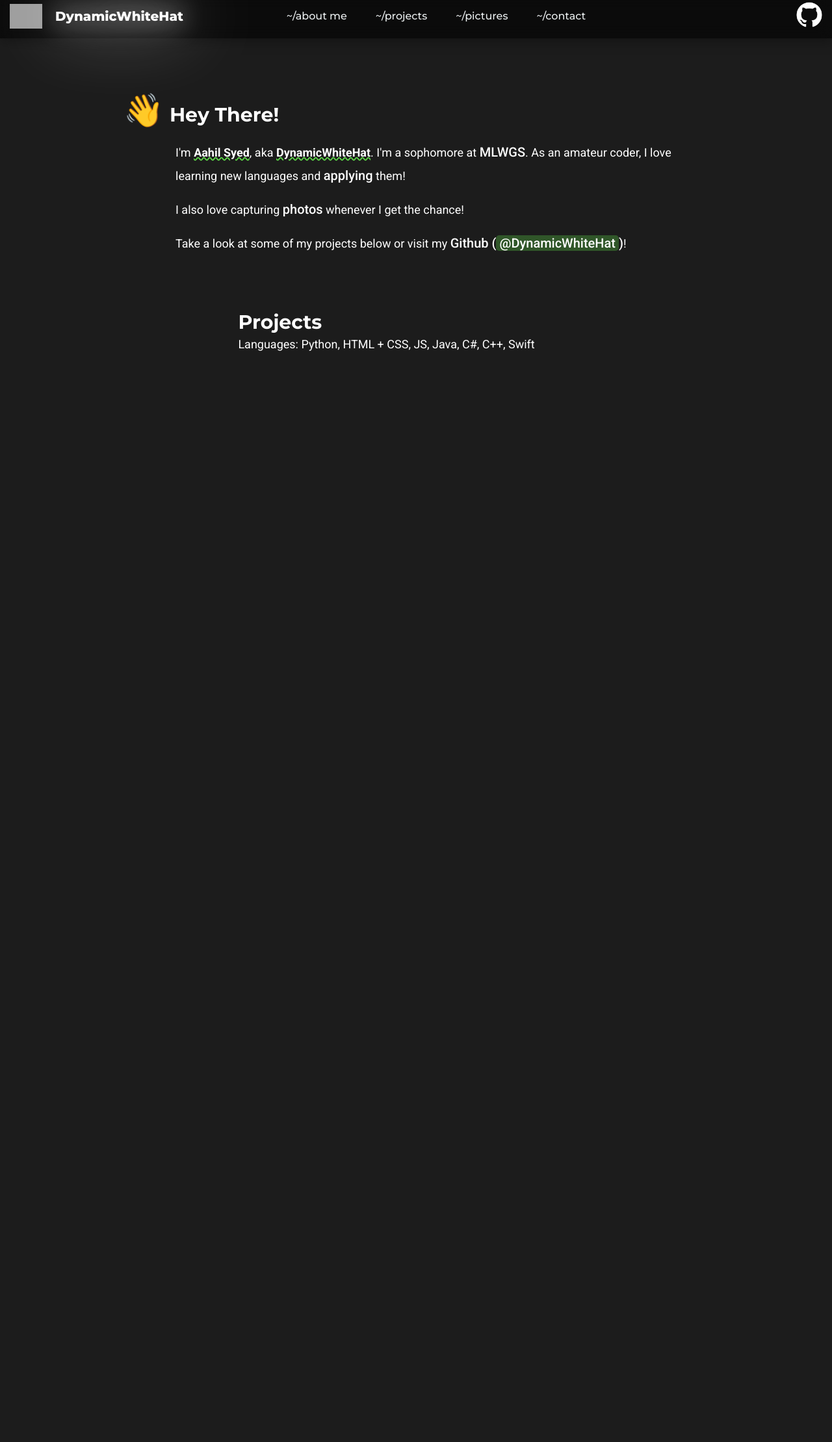
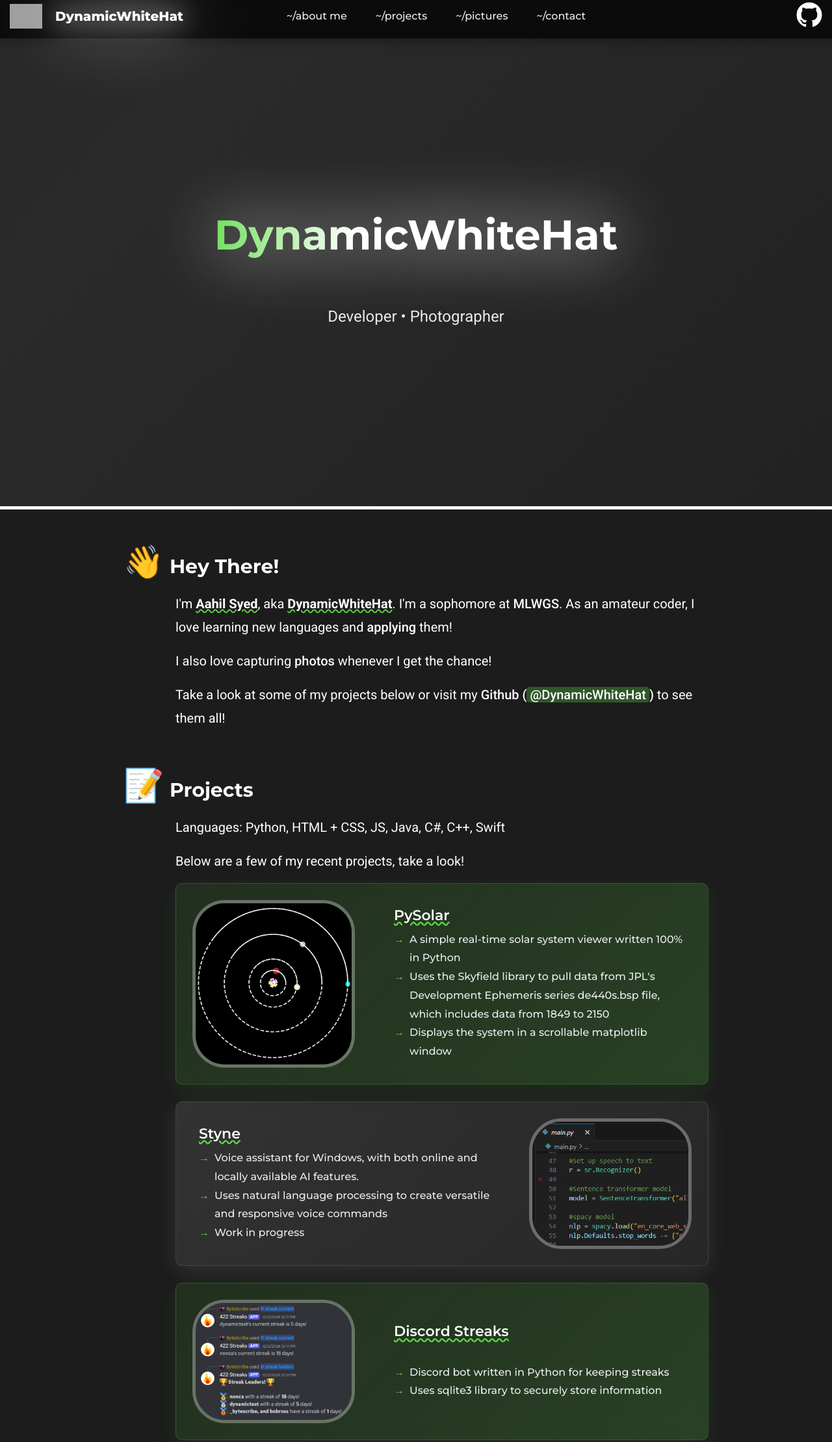
Before and after one commit to DynamicWhiteHat/dynamicwhitehat.github.io, a plain HTML site: page index.html in a window 1280 px wide. Shown: the part 9-2228 px from the top of the page at 65% size. Before the commit the page ends 800 px from the top, so only its background shows below. Drawn offline with Linux system fonts and the light colour scheme; grey boxes are pictures that could not be loaded; files whose address does not match are found by name.

Commit message:
Revamped website

```diff
--- a/index.html
+++ b/index.html
@@ -23,21 +23,65 @@
         </nav>
         <a href="https://github.com/DynamicWhiteHat/" target="_blank" rel="noopener"><button><img  src="Images//website/github.png" alt="github logo"></button></a>
     </header>
-
-    <section id = "about">
-
+    <section class="hero">
+        <div class="hero-content">
+            <h1 class="hero-title">DynamicWhiteHat</h1>
+            <p class="hero-subtitle">Developer • Photographer</p>
+        </div>
+    </section>
+    <hr style="height: 5px; background-color: white; border: none;">
+    <section id="about">
         <div class="container">
-            <div class="wave-container"><h1><span class="wave">👋</span> Hey There!</h1></div>
+            <h1><span class="wave">👋</span> Hey There!</h1>
             <p>I'm <strong class="name">Aahil Syed</strong>, aka <strong class="name">DynamicWhiteHat</strong>. I'm a sophomore at <a href="https://en.wikipedia.org/wiki/Maggie_L._Walker_Governor%27s_School_for_Government_and_International_Studies" target= "_blank" rel ="noopener">MLWGS</a>. As an amateur coder, I love learning new languages and <a href="https://github.com/DynamicWhiteHat?tab=repositories" target="_blank" rel="noopener">applying</a> them! </p>
             <p>I also love capturing  <a href="pictures.html">photos</a> whenever I get the chance!</p>
-            <p>Take a look at some of my projects below or visit my <a  href="https://github.com/DynamicWhiteHat/" target="_blank" rel="noopener">Github (<span class="highlight">&nbsp;@DynamicWhiteHat&nbsp;</span>)</a>!</p>
+            <p>Take a look at some of my projects below or visit my <a  href="https://github.com/DynamicWhiteHat/" target="_blank" rel="noopener">Github (<span class="highlight">&nbsp;@DynamicWhiteHat&nbsp;</span>)</a> to see them all!</p>
         </div>
 
     </section>
     <section id="projects">
-        <div class="container"></div>
-            <h1 class="text">Projects</h1>
-            <p class="text">Languages: Python, HTML + CSS, JS, Java, C#, C++, Swift</p>
+        <div class="container">
+            <h1><span style="font-size: 50px;">📝</span> Projects</h1>
+            <p>Languages: Python, HTML + CSS, JS, Java, C#, C++, Swift</p>
+            <p>Below are a few of my recent projects, take a look!</p>
+            <div class="project">
+                <div class="project-container">
+                    <img src="Images/website/pysolar.png" alt="pysolar image" style="width: 250px; height: auto; border-radius: 50px; border: 5px solid rgba(255, 255, 255, 0.311); object-fit: cover;">
+                    <div class="project_side-container">
+                        <h3>PySolar</h3>
+                        <ul>
+                            <li class="list">A simple real-time solar system viewer written 100% in Python</li>
+                            <li class="list">Uses the Skyfield library to pull data from JPL's Development Ephemeris series de440s.bsp file, which includes data from 1849 to 2150</li>
+                            <li class="list">Displays the system in a scrollable matplotlib window</li>
+                        </ul>
+                    </div>
+                </div>
+            </div>
+            <div class="project1">
+                <div class="project-container">
+                    <div class="project_side-container">
+                        <h3>Styne</h3>
+                        <ul>
+                            <li class="list">Voice assistant for Windows, with both online and locally available AI features.</li>
+                            <li class="list">Uses natural language processing to create versatile and responsive voice commands</li>
+                            <li class="list">Work in progress</li>
+                        </ul>
+                    </div>
+                    <img src="Images/website/styne.png" alt="styne image" style="width: 250px; height: auto; border-radius: 50px; border: 5px solid rgba(255, 255, 255, 0.311); object-fit: cover; object-position: left;">
+                </div>
+            </div>
+            <div class="project">
+                <div class="project-container">
+                    <img src="Images/website/discord.png" alt="discord bot image" style="width: 250px; height: auto; border-radius: 50px; border: 5px solid rgba(255, 255, 255, 0.311); object-fit: cover; object-position: left;">
+                    <div class="project_side-container">
+                        <h3>Discord Streaks</h3>
+                        <ul>
+                            <li class="list">Discord bot written in Python for keeping streaks</li>
+                            <li class="list">Uses sqlite3 library to securely store information</li>
+                        </ul>
+                    </div>
+                </div>
+            </div>
         </div>
 
     </section>
--- a/styles.css
+++ b/styles.css
@@ -25,11 +25,19 @@ h1 {
     justify-content: flex-start;
 }
 
-
+h3 {
+    font-family: "Montserrat", sans-serif;
+    font-weight: 600;
+    font-size: 22px;
+    color: white;
+    justify-content: flex-start;
+    text-decoration: wavy underline rgb(93, 218, 71);
+    padding-bottom: 10px;
+}
 
 p {
     font-family: "Roboto", sans-serif;
-    font-size: 18px;
+    font-size: 20px;
     font-weight: 400;
     color: white;
     justify-content: flex-start;
@@ -45,10 +53,25 @@ li, a, button {
     text-decoration: none;
 }
 
+.list {
+    position: relative;
+    padding-left: 1.5rem;
+    list-style-type: none;
+    line-height: 1.8;
+}
+
+.list::before {
+    content: "→";
+    position: absolute;
+    left: 0;
+    color: rgb(93, 218, 71);
+}
+
 /* Layout & Structure */
 section {
-    padding: 80px 10% 5px 10%;
+    padding: 50px 10% 5px 10%;
 }
+
 
 
 #about {
@@ -57,7 +80,6 @@ section {
 #projects {
     scroll-margin-top: 30px;
 }
-
 
 .container {
     display: flex;
@@ -70,7 +92,7 @@ section {
 }
 
 .text {
-    padding-left:14.9rem;
+    padding-left:12rem;
 }
 
 /* Header & Navigation */
@@ -100,42 +122,152 @@ header {
 }
 
 .nav_links li a {
-    transition: all 0.3s ease 0s;
+    position: relative;
+    padding-bottom: 5px;
 }
 
-.nav_links li a:hover {
-    color: rgb(93, 218, 71);
+.nav_links li a::after {
+    content: '';
+    position: absolute;
+    width: 0;
+    height: 2px;
+    bottom: 0;
+    left: 0;
+    background-color: rgb(93, 218, 71);
+    transition: width 0.3s ease;
 }
 
+.nav_links li a:hover::after {
+    width: 100%;
+}
 
+/* hero settings */
+
+.hero {
+    height: 90vh;
+    display: flex;
+    align-items: center;
+    justify-content: center;
+    background: linear-gradient(-45deg, #1c1c1c, #2a2a2a, #1c1c1c, rgba(93, 218, 71, 0.2));
+    background-size: 400% 400%;
+    animation: gradient 10s ease-in-out infinite;
+}
+
+@keyframes gradient {
+    0% {
+        background-position: 0% 50%;
+    }
+    50% {
+        background-position: 100% 50%;
+    }
+    100% {
+        background-position: 0% 50%;
+    }
+}
+
+.hero-content {
+    text-align: center;
+}
+.hero-title {
+    font-size: 4rem;
+    margin-bottom: 1rem;
+    filter: drop-shadow(0 0 50px white);
+    background: linear-gradient(
+        to right,
+        #fff 20%,
+        rgb(93, 218, 71) 40%,
+        rgb(93, 218, 71) 60%,
+        #fff 80%
+    );
+    background-size: 200% auto;
+    -webkit-background-clip: text;
+    background-clip: text;
+    -webkit-text-fill-color: transparent;
+    animation: shine 8s linear infinite;
+}
+
+@keyframes shine {
+    0% {
+        background-position: 0% center;
+    }
+    100% {
+        background-position: 200% center;
+    }
+}
+.hero-subtitle {
+    font-size: 1.5rem;
+    opacity: 0.9;
+    padding: 50px;
+}
 
 /* Components */
-.pictures {
-    display: flex;
-    max-width: 1400px;
-    width: 100%;
-    flex-wrap: wrap;
-    justify-content: space-around;
-    margin: 0 auto;
-    gap:20px;
-    padding-top: 20px;
-    padding-bottom: 50px;
-}
-.picture {
-    width: 300;
-    height: 250px;
-    object-fit: cover;
-    transition: all 0.3s ease;
-    border-radius: 5px;
-    padding: 0; /* Remove padding */
-    border: 5px solid rgba(245, 245, 245, 0.2); /* Remove any border */
+.project {
+    background: linear-gradient(135deg, rgba(93, 218, 71, 0.1), rgba(93, 218, 71, 0.2));
+    -webkit-backdrop-filter: blur(10px);
+    backdrop-filter: blur(10px);
+    border: 1px solid rgba(93, 218, 71, 0.2);
+    box-shadow: 0 8px 32px 0 rgba(93, 218, 71, 0.1);
+    border-radius: 10px;
+    transition: 0.3s ease-in-out;
+    margin-left: 80px;
+    margin-bottom: 10px;
 }
 
-.picture:hover {
-    transform: translateY(-5px);
-    filter: drop-shadow(0 0 20px rgba(255, 255, 255, 0.4));
+.project1 {
+    background: linear-gradient(135deg, rgba(255, 255, 255, 0.1), rgba(255, 255, 255, 0.05));
+    -webkit-backdrop-filter: blur(10px);
+    backdrop-filter: blur(10px);
+    border: 1px solid rgba(255, 255, 255, 0.1);
+    box-shadow: 0 8px 32px 0 rgba(255, 255, 255, 0.1);
+    border-radius: 10px;
+    transition: 0.3s ease-in-out;
+    margin-left: 80px;
+    margin-bottom: 10px;
 }
 
+.project:hover, .project1:hover {
+    transform: translateY(-5px);
+    box-shadow: 0 12px 40px 0 rgba(93, 218, 71, 0.15);
+}
+.project-container {
+    display: flex;
+    justify-content: start;
+    padding: 25px;
+    gap: 50px;
+}
+
+.project_side-container {
+    display: flex;
+    flex-direction: column;
+    justify-content: space-evenly;
+    padding: 10px;
+}
+
+.row {
+    display: flex;
+    padding: 20px 100px 100px 100px;
+    gap: 20px; /* Add spacing between columns */
+}
+
+.column {
+    flex: 1; /* Make columns take equal space */
+    display: flex;
+    flex-direction: column;
+    gap: 20px; /* Add spacing between images */
+}
+
+/* Update the image styles */
+.column img {
+    width: 100%; /* Make images fill their column */
+    height: auto;
+    border-radius: 5px;
+    transition: transform 0.3s ease; /* Optional: for hover effect */
+}
+
+/* Optional: Add hover effect */
+.column img:hover {
+    transform: scale(1.05);
+}
 .logo {
     align-self: center;
     width: 80px;
@@ -207,8 +339,9 @@ button:hover img {
 .wave {
     font-size: 50px;
     display: inline-block;
-    animation: wave 2.5s ease-in-out forwards;
+    animation: wave 5s ease-in-out infinite;
     transform-origin: 70% 80%;
+
 }
 
 .logo-text::before {
```
Also changed, not shown: pictures.html (+26 -58 lines), Images/pictures/4.jpeg (added), Images/website/discord.png (added), Images/website/pysolar.png (added), Images/website/styne.png (added), 3 other files.
